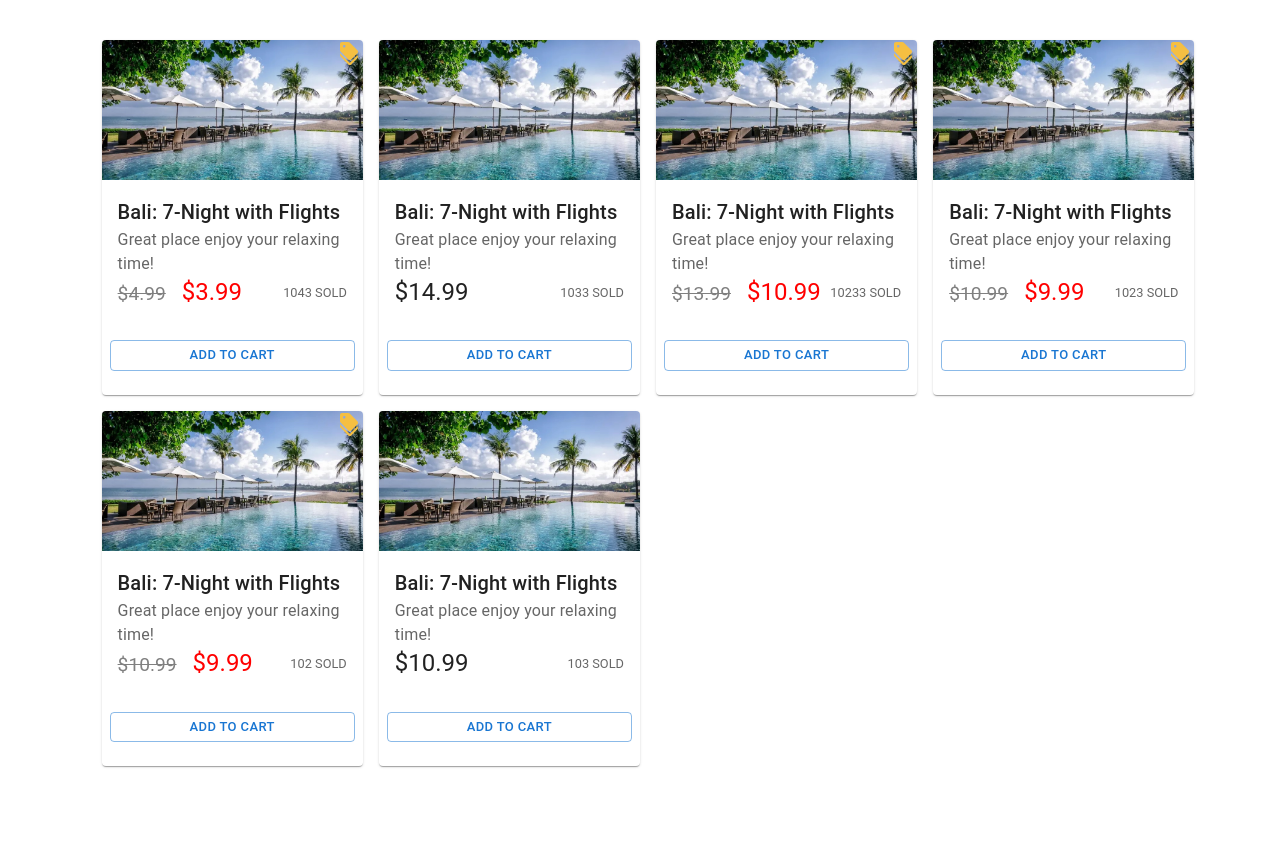
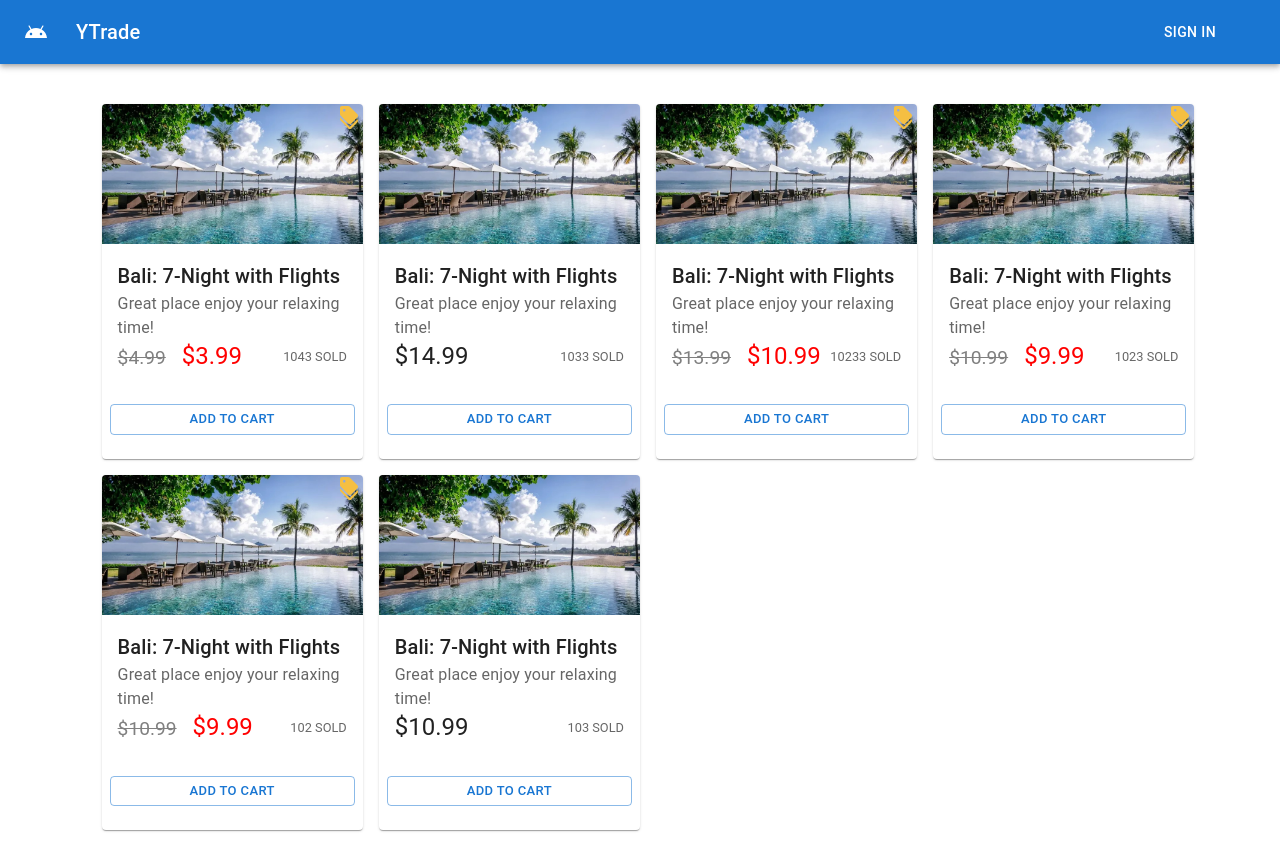
Before and after one commit to badbadgao/yizitrade, a React (Create React App) app: page / in a window 1280 px wide. Before the commit the page ends 800 px from the top, so only its background shows below. Built offline with nearby package versions, Linux system fonts and the light colour scheme.

Commit message:
add header (#7)

```diff
--- a/src/pages/App.tsx
+++ b/src/pages/App.tsx
@@ -9,6 +9,7 @@ import { productService } from 'services';
 import TProduct from 'services/models/product';
 
 import '../custom.scss';
+import Header from './Header';
 
 const StyledBox = styled(Box)`
   padding: 24px;
@@ -30,6 +31,7 @@ const App = (): JSX.Element => {
 
   return (
     <div className="App">
+      <Header />
       <StyledBox>
         <StyledGrid container spacing={2}>
           {products?.map((product, id) => (
--- a/src/pages/Header.tsx
+++ b/src/pages/Header.tsx
@@ -1,7 +1,104 @@
-import React from 'react';
+import React, { useState } from 'react';
+import AppBar from '@mui/material/AppBar';
+import IconButton from '@mui/material/IconButton';
+import Toolbar from '@mui/material/Toolbar';
+import Typography from '@mui/material/Typography';
+import MenuIcon from '@mui/icons-material/Menu';
+import MenuItem from '@mui/material/MenuItem';
+import Menu from '@mui/material/Menu';
+import AccountCircle from '@mui/icons-material/AccountCircle';
+import Box from '@mui/material/Box';
+import AndroidIcon from '@mui/icons-material/Android';
+import ShoppingCartOutlinedIcon from '@mui/icons-material/ShoppingCartOutlined';
+import Button from '@mui/material/Button/Button';
+import styled from '@emotion/styled';
 
-const Header: React.FC = () => {
-  return <div>This is the header</div>;
+const LoginButton = styled(Button)`
+  color: white;
+`;
+const Header = (): JSX.Element => {
+  const [auth, setAuth] = useState<boolean>(false);
+  const [anchorEl, setAnchorEl] = React.useState<null | HTMLElement>(null);
+
+  const handleLogin = (): void => {
+    setAuth((auth) => !auth);
+  };
+
+  const handleMenu = (event: React.MouseEvent<HTMLElement>): void => {
+    setAnchorEl(event.currentTarget);
+  };
+
+  const handleShoppingCart = (): void => {
+    console.log('set handler shopping cart');
+  };
+
+  const handleClose = () => {
+    setAnchorEl(null);
+  };
+
+  return (
+    <AppBar position="static">
+      <Toolbar>
+        <Box sx={{ display: { xs: 'flex', md: 'none' } }}>
+          <IconButton size="large" edge="start" color="inherit" aria-label="menu" sx={{ mr: 2 }}>
+            <MenuIcon />
+          </IconButton>
+        </Box>
+
+        <Box sx={{ display: { xs: 'none', md: 'flex' } }}>
+          <IconButton size="large" edge="start" color="inherit" aria-label="logo" sx={{ mr: 2 }}>
+            <AndroidIcon />
+          </IconButton>
+        </Box>
+        <Typography variant="h6" component="div" sx={{ flexGrow: 1 }}>
+          YTrade
+        </Typography>
+        {auth && (
+          <Box>
+            <IconButton size="large" aria-label="shopping-cart" onClick={handleShoppingCart} color="inherit">
+              <ShoppingCartOutlinedIcon />
+            </IconButton>
+
+            <IconButton
+              size="large"
+              aria-label="account of current user"
+              aria-controls="menu-appbar"
+              aria-haspopup="true"
+              onClick={handleMenu}
+              color="inherit"
+            >
+              <AccountCircle />
+            </IconButton>
+            <Menu
+              id="menu-appbar"
+              anchorEl={anchorEl}
+              anchorOrigin={{
+                vertical: 'top',
+                horizontal: 'right',
+              }}
+              keepMounted
+              transformOrigin={{
+                vertical: 'top',
+                horizontal: 'right',
+              }}
+              open={Boolean(anchorEl)}
+              onClose={handleClose}
+            >
+              <MenuItem onClick={handleClose}>Profile</MenuItem>
+              <MenuItem onClick={handleClose}>My account</MenuItem>
+            </Menu>
+          </Box>
+        )}
+        {!auth && (
+          <Box sx={{ display: 'flex', mr: 4 }}>
+            <LoginButton variant="text" onClick={handleLogin}>
+              SIGN IN
+            </LoginButton>
+          </Box>
+        )}
+      </Toolbar>
+    </AppBar>
+  );
 };
 
 export default Header;
```
